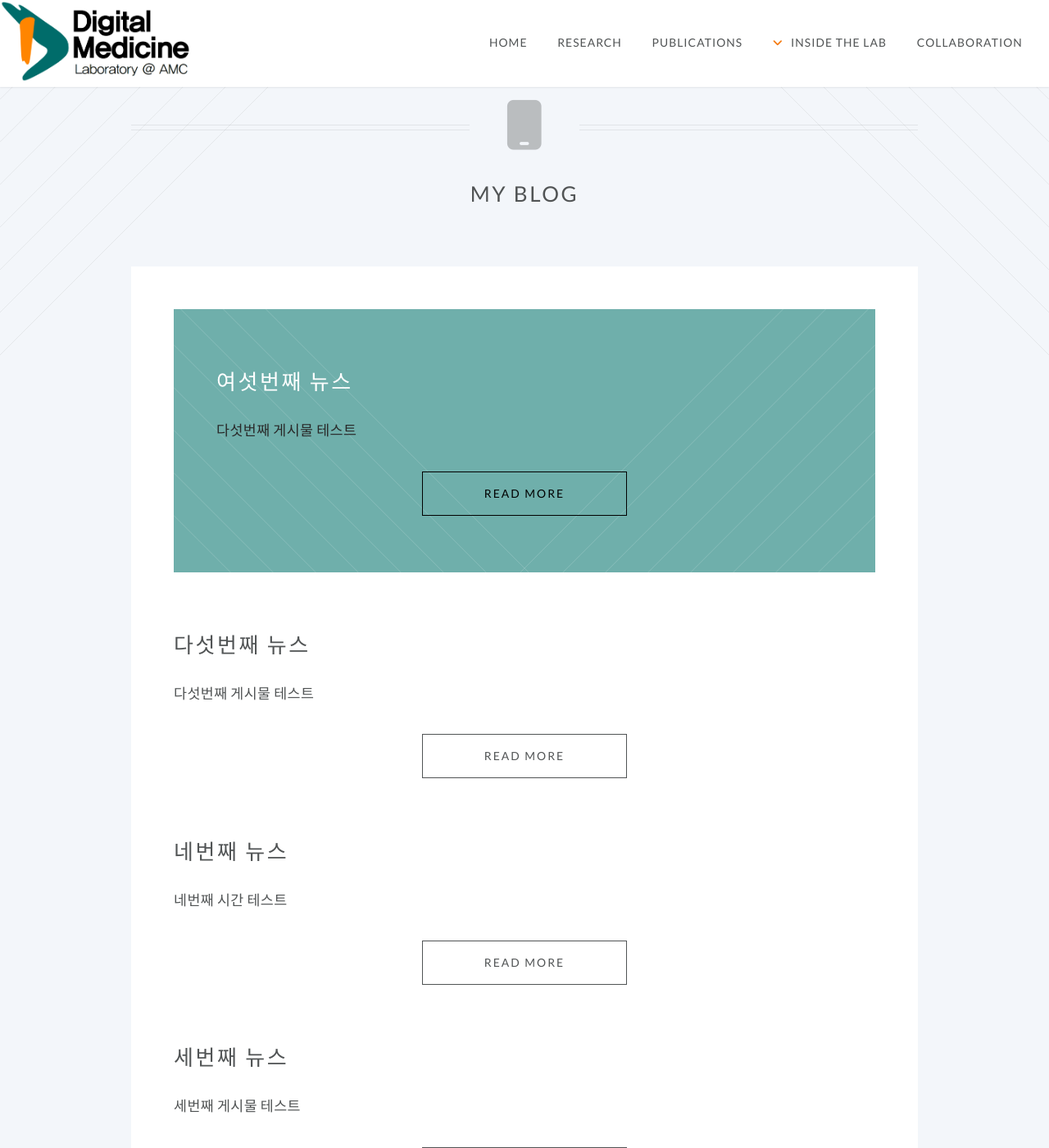
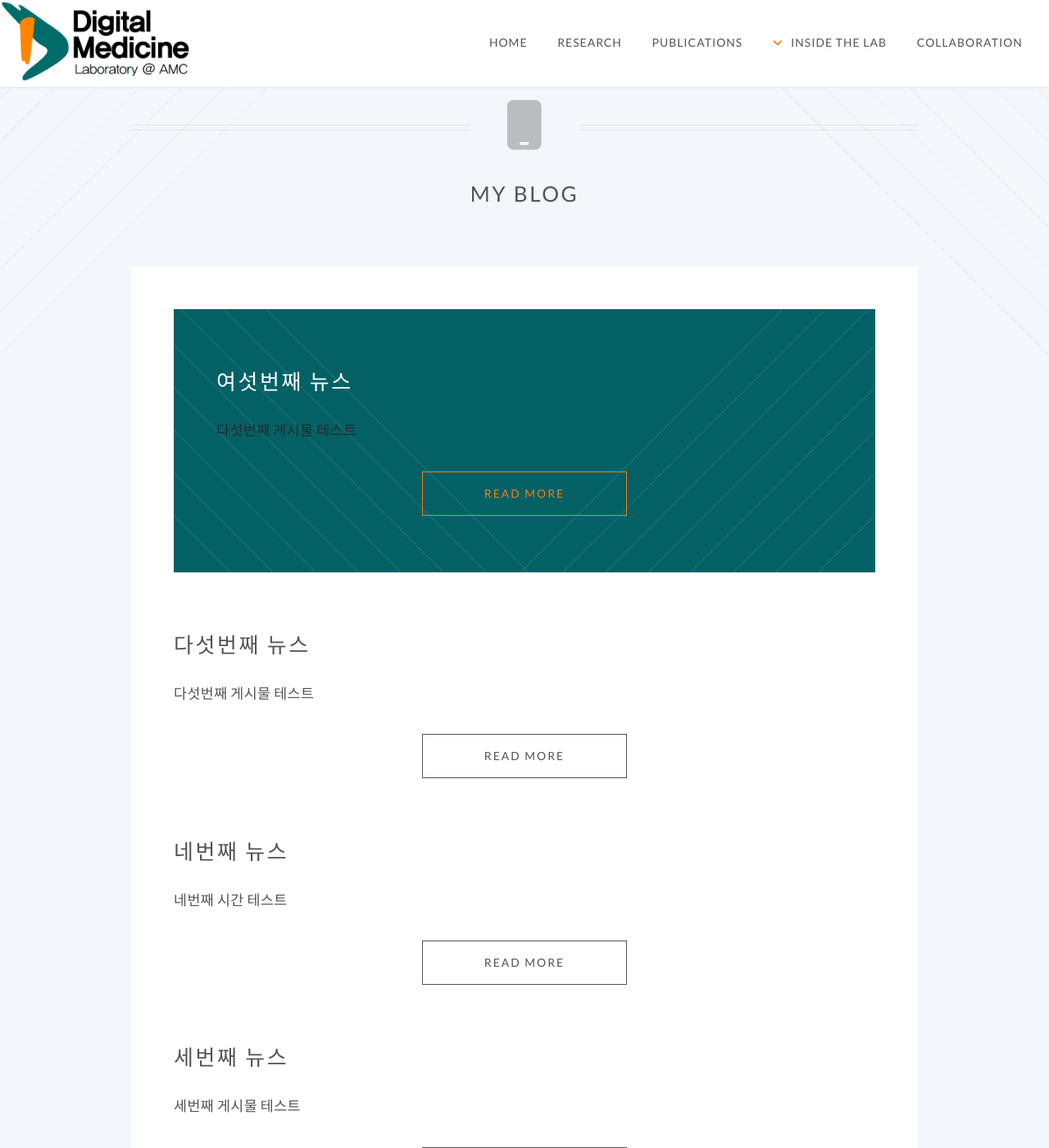
Before and after one commit to ydon1111/ydon1111.github.io, a Jekyll site: the page built from template/blog.html, in a window 1280 px wide and 1400 px high. Shown: the whole window at 82% size. Built offline with Jekyll 4.4.1, drawn with Linux system fonts in a browser that asks for light colours; nearby versions of some CDN libraries.

Commit message:
home why D lab 박스 색 조절

```diff
--- a/css/style.css
+++ b/css/style.css
@@ -608,12 +608,12 @@ input[type="reset"].small,
 }
 
 .wrapper.style2 {
-	background-color: rgb(111, 175, 171);
+	background-color: #036166;
 	background-image: url("images/light-bl.svg"), url("images/light-br.svg");
 	background-position: bottom left, bottom right;
 	background-repeat: no-repeat, no-repeat;
 	background-size: 25em, 25em;
-	color: black;
+	color: #F57C13;
 }
 
 .wrapper.style2 p {
--- a/index.html
+++ b/index.html
@@ -129,14 +129,14 @@ layout: landing-page
 					</footer>
 					<br>
 					<header>
-						<h3>Latest News</h3>
+						<h3 style="color:#ffffff;">Latest News</h3>
 					</header>
 					<ul class="posts">
 						{% for post in site.posts limit: 3%}
 						<li class="wrapper style1" style="margin-bottom: 0;">
-							<p style="margin-bottom: 0; "><a href="{{ post.url }}" style="color: white;">{{ post.title
+							<p style="margin-bottom: 0; "><a style="color:#F57C13;" href="{{ post.url }}">{{ post.title
 									}}</a></p>
-							<p class="post-date" style="font-size: 14px; margin-bottom: 0;">{{ post.date | date:
+							<p class="post-date" style="font-size: 14px; margin-bottom: 0; color:#ffffff;">{{ post.date | date:
 								"%Y-%m-%d" }}</p>
 						</li>
 						{% if forloop.last == false %}
```
